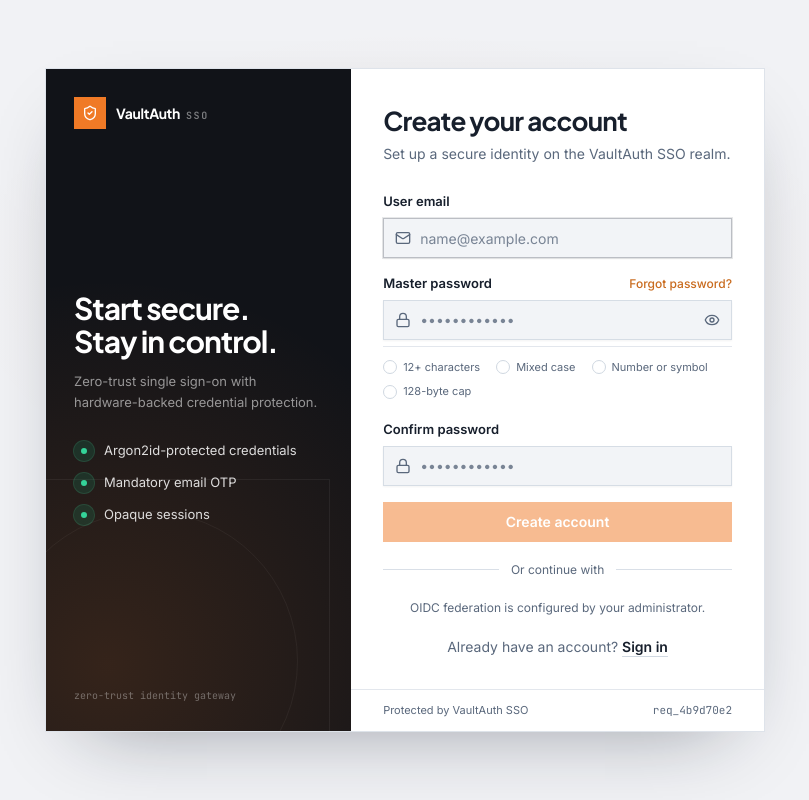
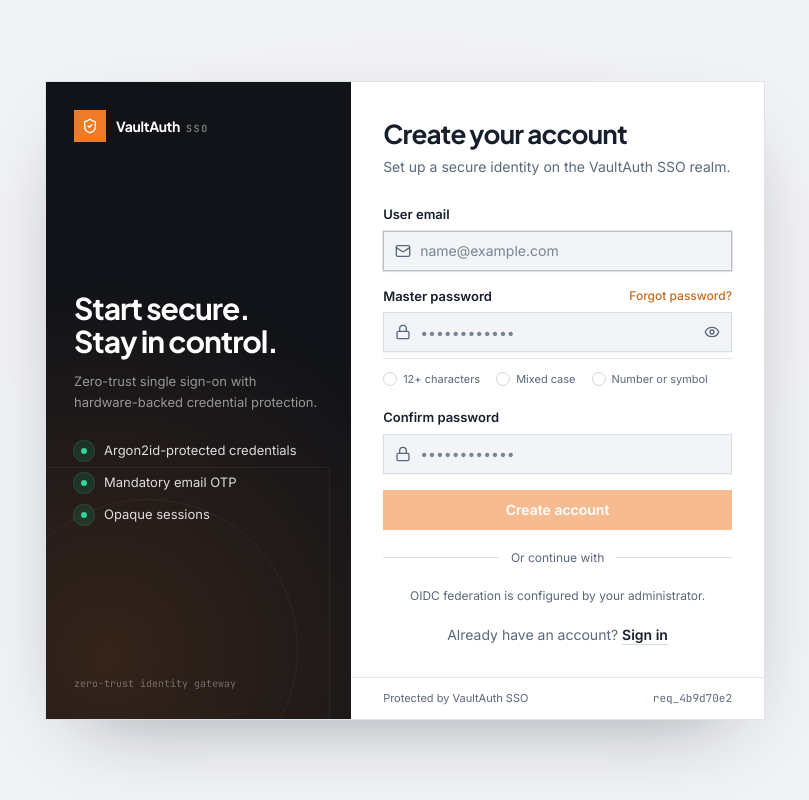
Before and after one commit to ABhardwaj28/vaultauth-frontend, a React (Vite) app: page /register in a window 1280 px wide. Shown: the whole page, without its empty margins (235-1044 px from the left). Built offline with nearby package versions, Linux system fonts and the light colour scheme; no server answers.

Commit message:
fix(auth): remove 128-byte cap indicator from signup

```diff
--- a/src/pages/auth/RegisterPage.tsx
+++ b/src/pages/auth/RegisterPage.tsx
@@ -17,8 +17,6 @@ import { Alert, AlertDescription, AlertTitle } from "@/components/ui/alert";
 import { api } from "@/lib/api";
 import { ApiError } from "@/types/api";
 import { PasswordResetDialog } from "./LoginPage";
-
-const utf8ByteLength = (value: string) => new TextEncoder().encode(value).length;
 
 /** A small ring that fills with a green dot when a requirement is met. */
 function PolicyDot({ valid }: { valid: boolean }) {
@@ -50,7 +48,6 @@ export function RegisterPage() {
   const hasUppercase = /[A-Z]/.test(password);
   const hasLowercase = /[a-z]/.test(password);
   const hasNumberOrSymbol = /[\d\W]/.test(password);
-  const bytesValid = password.length > 0 && utf8ByteLength(password) <= 128;
   const passwordsMatch = password && password === confirmPassword;
 
   const handleSubmit = async (e: React.FormEvent) => {
@@ -105,7 +102,6 @@ export function RegisterPage() {
     { label: "12+ characters", valid: password.length >= 12 },
     { label: "Mixed case", valid: hasUppercase && hasLowercase },
     { label: "Number or symbol", valid: hasNumberOrSymbol },
-    { label: "128-byte cap", valid: bytesValid },
   ];
 
   return (
```
